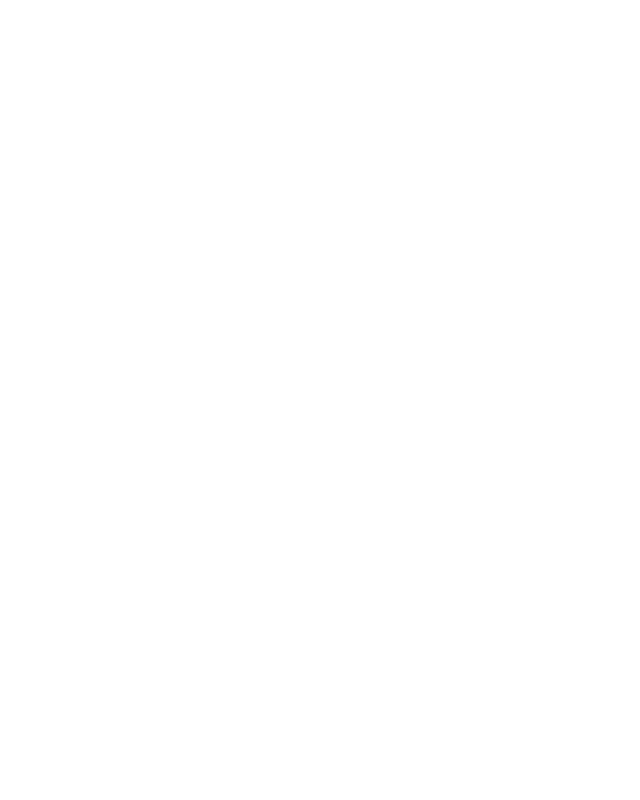
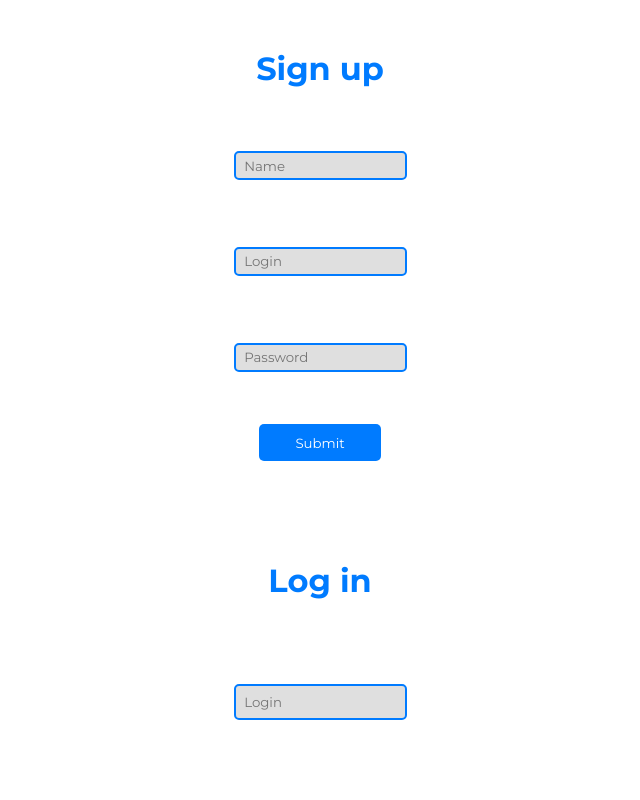
Before and after one commit to OFelipeMeira/react-js-projeto-integrador-semestre-2, a React (Create React App) app: page /teste in a window 1280 px wide. Before the commit this address had no page. Shown: the top 800 px of the page, without its empty margins (320-960 px from the left). Built offline with nearby package versions, Linux system fonts and the light colour scheme.

Commit message:
Form done

```diff
--- a/src/App.js
+++ b/src/App.js
@@ -3,6 +3,7 @@ import { BrowserRouter, Routes, Route } from "react-router-dom";
 //  Pages
 import LandingPage from "./Pages/LandingPage/LandingPage";
 import LoginPage from "./Pages/LoginPage/LoginPage";
+import Testes from './Pages/Testes/Testes'
 
 //  Styles
 import './Assets/Styles/index.css'
@@ -15,6 +16,7 @@ function App() {
         <Routes>
           <Route path="/" Component={LandingPage}/>
           <Route path="/login" Component={LoginPage}/>
+          <Route path="/teste" Component={Testes}/>
 
         </Routes>
       </BrowserRouter>
--- a/src/Assets/Styles/index.css
+++ b/src/Assets/Styles/index.css
@@ -13,7 +13,7 @@
 .box-primary{
   background-color: var(--color-primary);
   color: var(--font-color-2);
-  /* border: 2px solid var(--color-primary); */
+  cursor: pointer;
 }
 
 .box-primary-empty{
@@ -45,6 +45,10 @@
 
 /* === TAGS: border === */
 
+.bd-none{
+  border: none;
+}
+
 .bd-primary-thin{
   border: 1px solid var(--color-primary);
 }
@@ -57,7 +61,20 @@
   border: 4px solid var(--color-primary);
 }
 
+.bd-rd-1{
+  border-radius: 5px;
+}
+
+.bd-rd-2{
+  border-radius: 50px;
+}
+
 /* === TAGS: color === */
+
+.color-primary{
+  color: var(--color-primary);
+}
+
 
 .color-text-2{
   color: var(--font-color-2);
--- /dev/null
+++ b/src/Components/FormComponent/FormComponent.jsx
@@ -0,0 +1,70 @@
+import "./FormComponentStyle.css";
+
+const FormComponent = (props) => {
+  const { type = "Login" } = props;
+
+  return (
+    <form className="Form">
+      {type === "Login" ? (
+        <>
+          <h1 className="color-primary grid-1-4">Log in</h1>
+
+          <input
+            className="bd-primary-normal bd-rd-1 bg-secondary"
+            type="text"
+            name="Login"
+            placeholder="Login"
+          />
+
+          <input
+            className="bd-primary-normal bd-rd-1 bg-secondary"
+            type="password"
+            name="Password"
+            placeholder="Password"
+          />
+
+          <button type="submit" className="box-primary bd-none bd-rd-1">
+            Submit
+          </button>
+        </>
+      ) : (
+        <></>
+      )}
+
+      {type === "Signup" ? (
+        <>
+          <h1 className="color-primary grid-1-5">Sign up</h1>
+
+          <input
+            className="bd-primary-normal bd-rd-1 bg-secondary"
+            type="text"
+            name="Name"
+            placeholder="Name"
+          />
+
+          <input
+            className="bd-primary-normal bd-rd-1 bg-secondary"
+            type="text"
+            name="Login"
+            placeholder="Login"
+          />
+
+          <input
+            className="bd-primary-normal bd-rd-1 bg-secondary"
+            type="password"
+            name="Password"
+            placeholder="Password"
+          />
+
+          <button type="submit" className="box-primary bd-none bd-rd-1">
+            Submit
+          </button>
+        </>
+      ) : (
+        <></>
+      )}
+    </form>
+  );
+};
+
+export default FormComponent;
--- /dev/null
+++ b/src/Components/FormComponent/FormComponentStyle.css
@@ -0,0 +1,37 @@
+.Form{
+    width: 100%;
+    height: 500px;
+    display: grid;
+
+    padding: 20px;
+
+    justify-content: space-evenly;
+    align-items: center;
+    background-color: transparent;
+}
+
+.grid-1-4{
+    grid-template-rows: 3fr 2fr 2fr 2fr;
+    grid-template-columns: 1fr;
+}
+
+.grid-1-5{
+    grid-template-rows: 3fr 2fr 2fr 2fr ;
+    grid-template-columns: 1fr;
+}
+
+.Form > input{
+    height: 30%;
+    width: 100%;
+    padding: 5%;
+}
+
+.Form > h1{
+    text-align: center;
+}
+
+.Form > button{
+    margin: 0 auto;
+    width: 70%;
+    height: 50%;
+}
--- /dev/null
+++ b/src/Layouts/FormComplete/FormComplete.jsx
@@ -0,0 +1,41 @@
+import "./FormCompleteStyle.css";
+import FormComponent from "../../Components/FormComponent/FormComponent";
+import { useState } from "react";
+
+const FormLoginRegister = () => {
+  const [pos, setPos] = useState('Left');
+  const [title, setTitle] = useState('');
+  const [text, setText] = useState('');
+
+  const showLogIn = () => {
+    setPos("Right")
+    setTitle("Already Have an accont?")
+    setText("Log In")
+  }
+  const showSingUp = () => {
+    setPos("Left")
+    setTitle("New Here?")
+    setText("Sign Up")
+  }
+
+  const positionHandle = () => {
+    if (pos==='Left') showLogIn()
+    else showSingUp()
+  };
+
+  useState(()=>{
+    showSingUp()
+  })
+  return (
+    <div className="Form-container bd-rd-2 bg-secondary">
+      <FormComponent type={"Login"} />
+      <FormComponent type={"Signup"} />
+      <div className={`cover bd-rd-2 ${pos}`} onClick={positionHandle} style={{ bottom: pos }}>
+        <h1>{title}</h1>
+        <h1>{text}</h1>
+      </div>
+    </div>
+  );
+};
+
+export default FormLoginRegister;
--- /dev/null
+++ b/src/Layouts/FormComplete/FormCompleteStyle.css
@@ -0,0 +1,35 @@
+
+.Form-container{
+    width: 50%;
+    display: grid;
+    grid-template-columns: 1fr 1fr;
+
+
+    -webkit-user-select: none; /* Safari */
+    -ms-user-select: none; /* IE 10 and IE 11 */
+    user-select: none; /* Standard syntax */
+
+}
+
+.cover{
+    width: 50%;
+    height: 100%;
+    background-color: var(--color-primary);
+    position: absolute;
+    z-index: 10;
+
+    display: flex;
+    flex-direction: column;
+    align-items: center;
+    justify-content: space-evenly;
+    padding: 10%;
+
+    text-align: center;
+}
+
+.Left{
+    translate: 0 -50%;
+}
+.Right{
+    translate: -100% -50%;
+}
--- a/src/Layouts/Login/Login.jsx
+++ /dev/null
@@ -1,45 +0,0 @@
-import { useEffect } from 'react'
-import './LoginStyle.css'
-
-
-const Login = () => {
-
-    const e = document.querySelector(".Login")
-
-    const handleLogin = (e) => {
-        if (e.getAttribute("position") === "left") {
-            setRight()
-        } else {
-            setLeft()
-        }
-    }
-
-    const setLeft = () => e.setAttribute("position", 'left')
-    const setRight = () => e.setAttribute("position", 'right')
-
-    useEffect(()=>{
-        setLeft()
-    },[])
-
-    return (
-        <div className='Login'>
-            <section>
-
-                <button onClick={handleLogin}>
-                    AAA
-                </button>
-
-                <article className="animatedLogin">
-                    <label htmlFor=""></label>
-                    <input type="text" name="" id="" />
-
-                    <label htmlFor="password">password</label>
-                    <input type="password" name="password" />
-                </article>
-
-            </section>
-        </div>
-    )
-}
-
-export default Login
--- a/src/Layouts/Login/LoginStyle.css
+++ /dev/null
@@ -1,25 +0,0 @@
-.Login{
-    border: 1px solid red;
-    width: 100%;
-    height: 68vh;
-    display: flex;
-    justify-content: center;
-    align-items: center;
-}
-
-.Login > section{
-    width: 60%;
-    height: 60%;
-    background-color: aqua;
-}
-
-.Login > section > article{
-    width: 40%;
-    display: flex;
-    flex-direction: column;
-}
-
-.Login > section > button{
-    width: 50px;
-    height: 50px;
-}
--- a/src/Pages/LoginPage/LoginPage.jsx
+++ b/src/Pages/LoginPage/LoginPage.jsx
@@ -1,16 +1,17 @@
+import './LoginPageStyle.css'
 import Header from "../../Layouts/Header/Header";
 import Footer from "../../Layouts/Footer/Footer";
-import Login from "../../Layouts/Login/Login";
-
+import FormComplete from "../../Layouts/FormComplete/FormComplete";
 
 const LoginPage = () => {
-    return (
-        <div className="teste">
-            <Header />
-            <Login />
-            <Footer pos={"bot"} />
-        </div>
-    )
-}
+
+  return (
+    <div className="LoginPage">
+        <Header />
+        <FormComplete />
+        {/* <Footer tag={'bg-primary-color'}/> */}
+    </div>
+  );
+};
 
 export default LoginPage;
--- /dev/null
+++ b/src/Pages/LoginPage/LoginPageStyle.css
@@ -0,0 +1,24 @@
+.LoginPage{
+    width: 100vw;
+    height: 100vh;
+    background-color: var(--background-primary);
+}
+
+.LoginPage .Form-container{
+    position: absolute;
+    z-index: 0;
+    top: 50%;
+    left: 50%;
+    translate: -50% -50%;
+}
+
+.LoginPage .cover{
+    top: 50%;
+    left: 50%;
+}
+
+.LoginPage .Footer{
+    width: 99.9vw;
+    position: absolute;
+    bottom: 0;
+}
--- /dev/null
+++ b/src/Pages/Testes/Testes.jsx
@@ -0,0 +1,18 @@
+import React from 'react'
+import Form from '../../Components/FormComponent/FormComponent'
+
+const Teste = () => {
+  return (
+    <div>
+        <Form
+          type={"Signup"}
+        />
+        <Form
+          type={"Login"}
+        />
+
+    </div>
+  )
+}
+
+export default Teste
```
